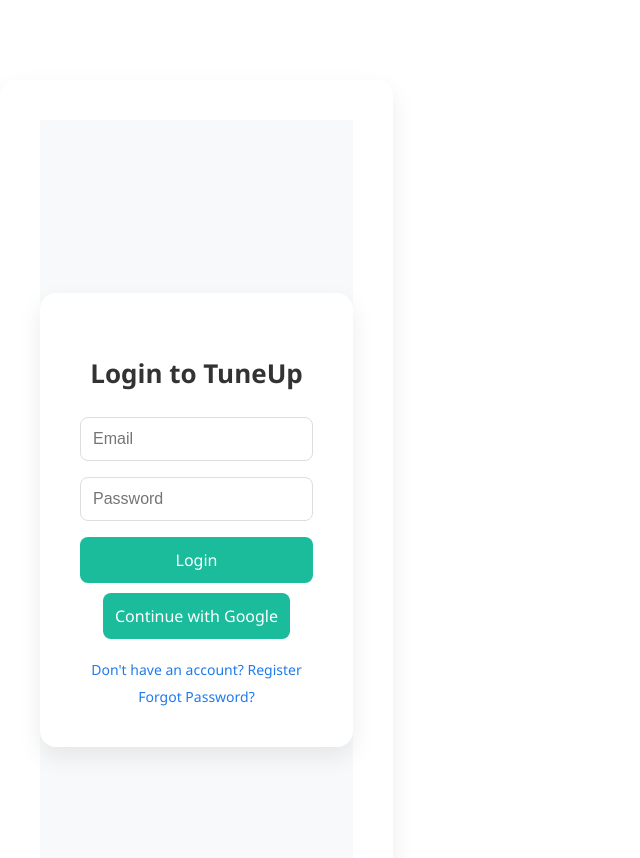
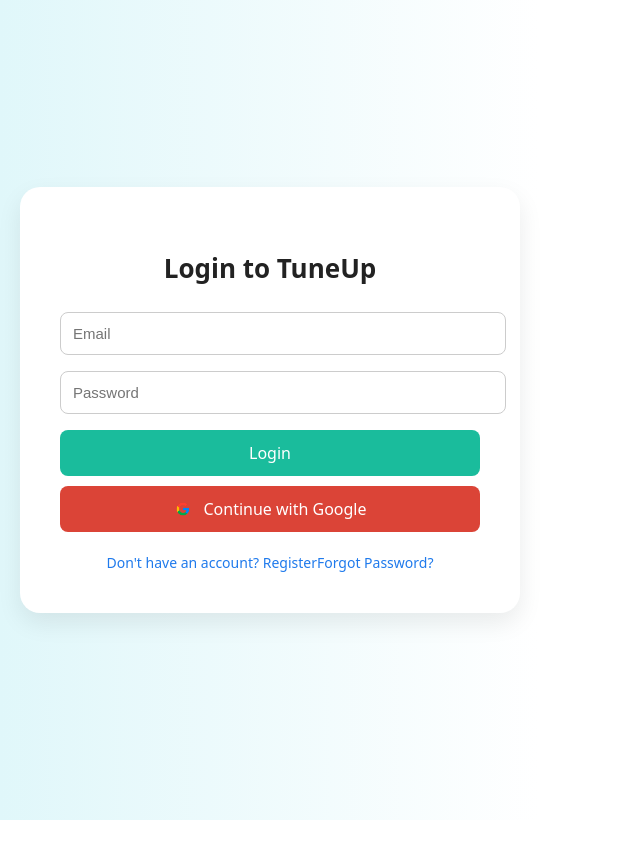
Before and after one commit to zaidae2023/tommorowsweb, a React (Vite) app in the folder client/: page /login in a window 1280 px wide. Shown: the top 858 px of the page, without its empty margins (0-640 px from the left). After the commit the page ends 820 px from the top, so only its background shows below. Built offline with nearby package versions, Linux system fonts and the light colour scheme; no server answers.

Commit message:
login setup done

```diff
--- a/client/src/App.jsx
+++ b/client/src/App.jsx
@@ -4,7 +4,8 @@
 import Register from './pages/Register';
 import ForgotPassword from './pages/ForgotPassword';
 import { UserProvider } from './context/usercontext.jsx'; // Make sure this is correct
-import './components/AuthForm.css';
+import VerifyOtp from './pages/VerifyOtp';
+
 
 function App() {
   return (
@@ -16,7 +17,7 @@
             <Route path="/login" element={<Login />} />
             <Route path="/register" element={<Register />} />
             <Route path="/forgot-password" element={<ForgotPassword />} />
-            <Route path="*" element={<h2>404 - Page Not Found</h2>} />
+            <Route path="/verify-otp" element={<VerifyOtp />} />
           </Routes>
         </div>
       </Router>
--- a/client/src/components/AuthForm.css
+++ /dev/null
@@ -1,116 +0,0 @@
-/* src/components/AuthForm.css */
-
-/* Page-level flex centering */
-body, html, #root {
-  height: 100%;
-  margin: 0;
-  padding: 0;
-}
-
-.auth-page {
-  display: flex;
-  align-items: center;
-  justify-content: center;
-  min-height: 100vh;
-  background: #f8f9fa;
-}
-
-.auth-container {
-  max-width: 400px;
-  margin: 80px auto;
-  padding: 40px;
-  background-color: #ffffff;
-  border-radius: 16px;
-  box-shadow: 0 10px 25px rgba(0, 0, 0, 0.08);
-  text-align: center;
-  font-family: 'Segoe UI', sans-serif;
-}
-
-.auth-container h2 {
-  margin-bottom: 24px;
-  font-size: 26px;
-  color: #333;
-}
-
-.auth-container form {
-  display: flex;
-  flex-direction: column;
-  gap: 16px;
-}
-
-.auth-container input {
-  padding: 12px;
-  font-size: 16px;
-  border: 1px solid #ddd;
-  border-radius: 8px;
-  transition: border-color 0.3s;
-}
-
-.auth-container input:focus {
-  outline: none;
-  border-color: #1abc9c;
-}
-
-.auth-container button {
-  padding: 12px;
-  font-size: 16px;
-  border: none;
-  background-color: #1abc9c;
-  color: white;
-  border-radius: 8px;
-  cursor: pointer;
-  transition: background-color 0.3s;
-}
-
-.auth-container button:hover {
-  background-color: #159c87;
-}
-
-.google-btn {
-  margin-top: 10px;
-  background-color: #db4437;
-  color: white;
-}
-
-.google-btn:hover {
-  background-color: #c23321;
-}
-
-.auth-links {
-  margin-top: 20px;
-  display: flex;
-  flex-direction: column;
-  gap: 6px;
-  font-size: 14px;
-}
-
-.auth-links span {
-  color: #1f7aec;
-  cursor: pointer;
-  transition: color 0.2s;
-}
-
-.auth-links span:hover {
-  color: #155ac0;
-}
-
-.auth-container p {
-  font-size: 14px;
-  color: #555;
-  margin-bottom: 16px;
-}
-
-.auth-container input[type="text"],
-.auth-container input[type="password"] {
-  padding: 12px;
-  font-size: 16px;
-  border: 1px solid #ddd;
-  border-radius: 8px;
-  transition: border-color 0.3s;
-}
-
-.auth-container input[type="text"]:focus,
-.auth-container input[type="password"]:focus {
-  border-color: #1abc9c;
-  outline: none;
-}
--- /dev/null
+++ b/client/src/pages/Login.css
@@ -0,0 +1,100 @@
+/* login.css */
+
+/* Add this at the top of login.css */
+html, body {
+  height: 100%;
+  margin: 0;
+  padding: 0;
+}
+
+.login-page {
+  display: flex;
+  justify-content: center;
+  align-items: center;
+  min-height: 100vh;
+  padding: 20px;
+  background: linear-gradient(to right, #e0f7fa, #ffffff);
+}
+
+.login-box {
+  width: 100%;
+  max-width: 420px;
+  padding: 40px;
+  background: #ffffff;
+  border-radius: 20px;
+  box-shadow: 0 10px 25px rgba(0, 0, 0, 0.08);
+  text-align: center;
+}
+
+
+.login-box h2 {
+  font-size: 26px;
+  color: #222;
+  margin-bottom: 24px;
+}
+
+.login-box input {
+  width: 100%;
+  padding: 12px;
+  margin-bottom: 16px;
+  border-radius: 8px;
+  border: 1px solid #ccc;
+  font-size: 15px;
+}
+
+.login-box input:focus {
+  border-color: #1abc9c;
+  outline: none;
+}
+
+.login-box button {
+  width: 100%;
+  padding: 12px;
+  background: #1abc9c;
+  color: white;
+  border: none;
+  border-radius: 8px;
+  font-size: 16px;
+  cursor: pointer;
+}
+
+.login-box .google-btn {
+  margin-top: 10px;
+  background-color: #db4437;
+}
+
+.login-box .links {
+  margin-top: 20px;
+  font-size: 14px;
+}
+
+.login-box .links span {
+  color: #1f7aec;
+  cursor: pointer;
+}
+
+.google-btn {
+  display: flex;
+  align-items: center;
+  justify-content: center;
+  gap: 10px;
+  background-color: #db4437;
+  color: white;
+  padding: 12px;
+  font-size: 16px;
+  font-weight: 500;
+  border: none;
+  border-radius: 8px;
+  cursor: pointer;
+  margin-top: 12px;
+  transition: background-color 0.3s ease;
+}
+
+.google-btn:hover {
+  background-color: #c13526;
+}
+
+.google-icon {
+  width: 20px;
+  height: 20px;
+}
--- a/client/src/pages/Login.jsx
+++ b/client/src/pages/Login.jsx
@@ -1,7 +1,8 @@
-// src/pages/Login.jsx
 import React, { useState } from 'react';
 import { useNavigate } from 'react-router-dom';
-import "../components/AuthForm.css";
+import './Login.css';
+import googleIcon from '../assets/google.jpg'; // adjust path if needed
+
 
 const API_URL = import.meta.env.VITE_API_URL;
 
@@ -20,14 +21,24 @@
         headers: { 'Content-Type': 'application/json' },
         body: JSON.stringify({ email, password }),
       });
+
       const data = await res.json();
+
       if (res.ok) {
         navigate('/dashboard');
       } else {
-        alert(data.message || 'Login failed');
+        if (res.status === 403) {
+          const goVerify = confirm('Email not verified. Would you like to enter OTP now?');
+          if (goVerify) {
+            navigate(`/verify-otp?email=${email}`);
+          }
+        } else {
+          alert(data.message || 'Login failed');
+        }
       }
     } catch (err) {
       console.error('Login error:', err);
+      alert('Something went wrong. Please try again.');
     }
   };
 
@@ -37,8 +48,8 @@
   };
 
   return (
-    <div className="auth-page">
-      <div className="auth-container">
+    <div className="login-page">
+      <div className="login-box">
         <h2>Login to TuneUp</h2>
         <form onSubmit={handleLogin}>
           <input
@@ -59,10 +70,12 @@
         </form>
 
         <button onClick={handleGoogleLogin} className="google-btn">
-          Continue with Google
-        </button>
+  <img src={googleIcon} alt="Google" className="google-icon" />
+  Continue with Google
+</button>
 
-        <div className="auth-links">
+
+        <div className="links">
           <span onClick={() => navigate('/register')}>Don't have an account? Register</span>
           <span onClick={() => navigate('/forgot-password')}>Forgot Password?</span>
         </div>
--- a/client/src/pages/Register.jsx
+++ b/client/src/pages/Register.jsx
@@ -1,8 +1,6 @@
-// src/pages/Register.jsx
 import React, { useState } from 'react';
 import { useNavigate } from 'react-router-dom';
-import "../components/AuthForm.css";
-
+import './register.css';
 
 const API_URL = import.meta.env.VITE_API_URL;
 
@@ -21,20 +19,24 @@
         headers: { 'Content-Type': 'application/json' },
         body: JSON.stringify({ fullName, email, password }),
       });
+
       const data = await res.json();
+
       if (res.ok) {
-        alert('Registration successful. You can now log in.');
-        navigate('/login');
+        alert('Registration successful! An OTP has been sent to your email.');
+        navigate(`/verify-otp?email=${email}`);
       } else {
         alert(data.message || 'Registration failed');
       }
     } catch (err) {
       console.error('Register error:', err);
+      alert('Something went wrong during registration.');
     }
   };
 
   return (
-    <div className="auth-container">
+    <div className="register-page">
+      <div className="register-box">
         <h2>Create Account</h2>
         <form onSubmit={handleRegister}>
           <input
@@ -61,8 +63,9 @@
           <button type="submit">Register</button>
         </form>
 
-      <div className="auth-links">
+        <div className="links">
           <span onClick={() => navigate('/login')}>Already have an account? Login</span>
+        </div>
       </div>
     </div>
   );
--- /dev/null
+++ b/client/src/pages/VerifyOtp.jsx
@@ -0,0 +1,37 @@
+// src/pages/VerifyOtp.jsx
+import React, { useState } from 'react';
+
+export default function VerifyOtp() {
+  const [otp, setOtp] = useState('');
+  const [email, setEmail] = useState('');
+  const [message, setMessage] = useState('');
+
+  const handleVerify = async () => {
+    try {
+      const res = await fetch('http://localhost:5000/auth/verify-otp', {
+        method: 'POST',
+        headers: { 'Content-Type': 'application/json' },
+        body: JSON.stringify({ email, otp }),
+      });
+      const data = await res.json();
+      if (res.ok) {
+        setMessage('✅ Verified! Redirecting to login...');
+        setTimeout(() => window.location.href = '/login', 2000);
+      } else {
+        setMessage(data.message || 'Verification failed');
+      }
+    } catch {
+      setMessage('Error verifying OTP');
+    }
+  };
+
+  return (
+    <div className="auth-box">
+      <h2>Enter OTP</h2>
+      <input type="email" placeholder="Your Email" value={email} onChange={(e) => setEmail(e.target.value)} />
+      <input type="text" placeholder="6-digit OTP" value={otp} onChange={(e) => setOtp(e.target.value)} />
+      <button onClick={handleVerify}>Verify</button>
+      <p>{message}</p>
+    </div>
+  );
+}
--- /dev/null
+++ b/client/src/pages/forgot.css
@@ -0,0 +1,46 @@
+/* forgot.css */
+.forgot-page {
+  display: flex;
+  justify-content: center;
+  align-items: center;
+  min-height: 100vh;
+  background: #fdfcfb;
+}
+
+.forgot-box {
+  background: #fff;
+  padding: 40px;
+  border-radius: 16px;
+  box-shadow: 0 10px 30px rgba(0, 0, 0, 0.1);
+  width: 100%;
+  max-width: 420px;
+  text-align: center;
+}
+
+.forgot-box h2 {
+  font-size: 26px;
+  color: #222;
+  margin-bottom: 24px;
+}
+
+.forgot-box input,
+.forgot-box button {
+  width: 100%;
+  padding: 12px;
+  margin-bottom: 16px;
+  font-size: 15px;
+  border-radius: 8px;
+  border: 1px solid #ccc;
+}
+
+.forgot-box input:focus {
+  border-color: #1abc9c;
+  outline: none;
+}
+
+.forgot-box button {
+  background: #1abc9c;
+  color: white;
+  border: none;
+  cursor: pointer;
+}
--- /dev/null
+++ b/client/src/pages/register.css
@@ -0,0 +1,56 @@
+/* register.css */
+.register-page {
+  display: flex;
+  justify-content: center;
+  align-items: center;
+  min-height: 100vh;
+  background: #f4fdfc;
+}
+
+.register-box {
+  background: #fff;
+  padding: 40px;
+  border-radius: 16px;
+  box-shadow: 0 10px 30px rgba(0, 0, 0, 0.1);
+  width: 100%;
+  max-width: 420px;
+  text-align: center;
+}
+
+.register-box h2 {
+  font-size: 26px;
+  color: #222;
+  margin-bottom: 24px;
+}
+
+.register-box input,
+.register-box button {
+  width: 100%;
+  padding: 12px;
+  margin-bottom: 16px;
+  font-size: 15px;
+  border-radius: 8px;
+  border: 1px solid #ccc;
+}
+
+.register-box input:focus {
+  border-color: #1abc9c;
+  outline: none;
+}
+
+.register-box button {
+  background: #1abc9c;
+  color: white;
+  border: none;
+  cursor: pointer;
+}
+
+.register-box .links {
+  margin-top: 20px;
+  font-size: 14px;
+}
+
+.register-box .links span {
+  color: #1f7aec;
+  cursor: pointer;
+}
```
Also changed, not shown: client/src/pages/ForgotPassword.jsx (+12 -9 lines), client/src/assets/google.jpg (added), 1 other file (tests, documents, lock files or other folders). Lines whose indentation alone changed are shown as unchanged.
